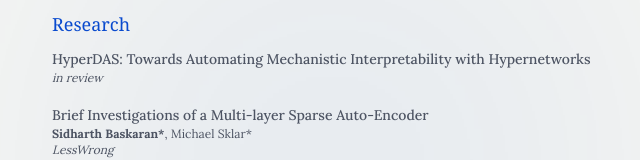
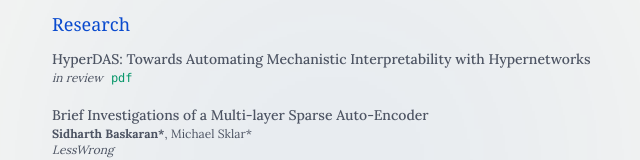
Before and after one commit to sidnb13/sidnb13.github.io, a Next.js app: page / in a window 1280 px wide. Shown: the part 232-392 px from the top of the page, without its empty margins (308-948 px from the left). Built offline with nearby package versions, Linux system fonts and the light colour scheme.

Commit message:
add pdf to paper

```diff
--- a/src/app/page.tsx
+++ b/src/app/page.tsx
@@ -7,7 +7,9 @@ export default function Home() {
     {
       title:
         "HyperDAS: Towards Automating Mechanistic Interpretability with Hypernetworks",
+      boldAuthor: "Sidharth Baskaran",
       conference: "in review",
+      pdfUrl: "https://openreview.net/forum?id=6fDjUoEQvm",
     },
     {
       title: "Brief Investigations of a Multi-layer Sparse Auto-Encoder",
```
Lines whose indentation alone changed are shown as unchanged.
